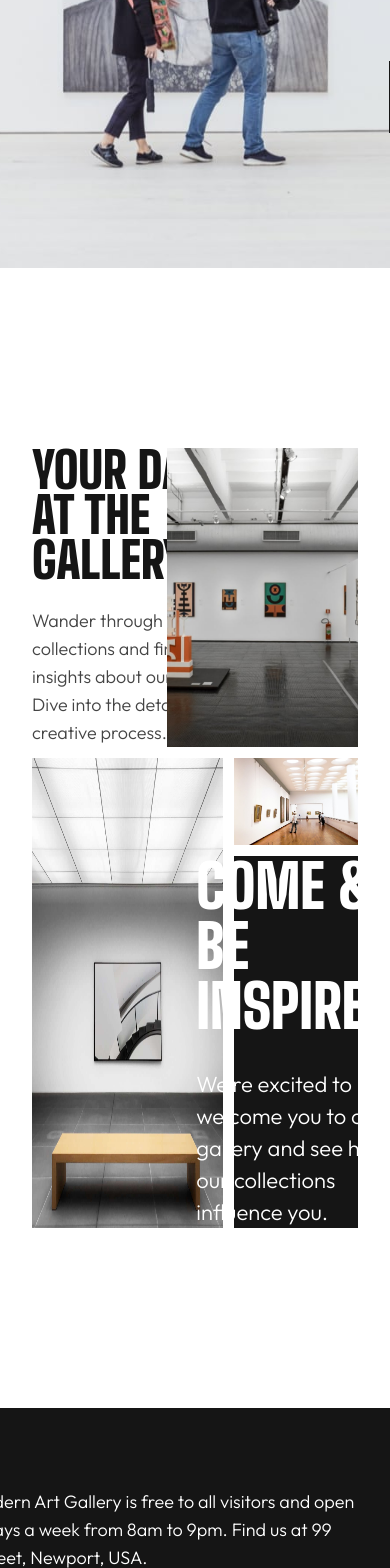
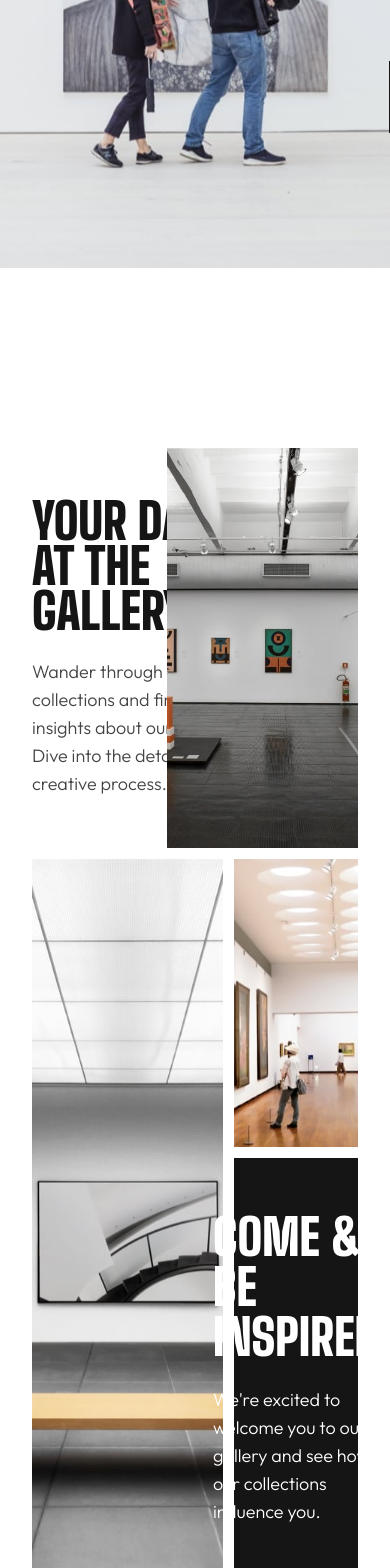
Before and after one commit to AldrinKP/art-gallery, a React (Vite) app: page / in a window 390 px wide. Shown: the part 432-2000 px from the top of the page. Built offline with nearby package versions, Linux system fonts and the light colour scheme.

Commit message:
Added responsive images

```diff
--- a/src/components/home-page/BentoSection.jsx
+++ b/src/components/home-page/BentoSection.jsx
@@ -1,6 +1,12 @@
-import gridImage1 from '../../assets/desktop/image-grid-1@2x.jpg';
-import gridImage2 from '../../assets/desktop/image-grid-2@2x.jpg';
-import gridImage3 from '../../assets/desktop/image-grid-3@2x.jpg';
+import gridImage1Desktop from '../../assets/desktop/image-grid-1@2x.jpg';
+import gridImage1Tablet from '../../assets/tablet/image-grid-1@2x.jpg';
+import gridImage1Mobile from '../../assets/mobile/image-grid-1@2x.jpg';
+import gridImage2Desktop from '../../assets/desktop/image-grid-2@2x.jpg';
+import gridImage2Tablet from '../../assets/tablet/image-grid-2@2x.jpg';
+import gridImage2Mobile from '../../assets/mobile/image-grid-2@2x.jpg';
+import gridImage3Desktop from '../../assets/desktop/image-grid-3@2x.jpg';
+import gridImage3Tablet from '../../assets/tablet/image-grid-3@2x.jpg';
+import gridImage3mobile from '../../assets/mobile/image-grid-3@2x.jpg';
 
 const BentoSection = () => {
 	return (
@@ -16,31 +22,65 @@ const BentoSection = () => {
 						their creative process.
 					</p>
 				</div>
-				<div className="col-span-3 row-span-3">
+				<div className="col-span-3 row-span-3 min-h-[400px]">
+					<picture>
+						<source
+							media="(min-width: 1024px)"
+							srcSet={gridImage1Desktop}
+						/>
+						<source
+							media="(min-width: 640px)"
+							srcSet={gridImage1Tablet}
+						/>
 						<img
-						src={gridImage1}
+							src={gridImage1Mobile}
 							alt="art exhibit 1"
-						className="w-full h-full object-cover"
+							className="w-full h-full object-cover object-center"
 						/>
+					</picture>
 				</div>
-				<div className="col-span-3 row-span-5 flex justify-center">
+				<div className="col-span-3 row-span-5 flex justify-center min-h-[720px]">
+					<picture>
+						<source
+							media="(min-width: 1024px)"
+							srcSet={gridImage2Desktop}
+						/>
+						<source
+							media="(min-width: 640px)"
+							srcSet={gridImage2Tablet}
+						/>
 						<img
-						src={gridImage2}
-						alt="bench in front of an art piece"
+							src={gridImage2Mobile}
+							alt="art exhibit 1"
+							className="w-full h-full object-cover object-center"
 						/>
+					</picture>
 				</div>
-				<div className="col-span-2 row-span-5 flex flex-col justify-center">
+				<div className="col-span-2 row-span-5 flex flex-col justify-center min-h-[313px]">
+					<div className="basis-[40%]">
+						<picture>
+							<source
+								media="(min-width: 1024px)"
+								srcSet={gridImage3Desktop}
+							/>
+							<source
+								media="(min-width: 640px)"
+								srcSet={gridImage3Tablet}
+							/>
 							<img
-						src={gridImage3}
-						alt="People looking at art"
-						className="object-cover"
+								src={gridImage3mobile}
+								alt="art exhibit 1"
+								className="w-full h-full object-cover object-center"
 							/>
+						</picture>
+					</div>
+
 					<div className="flex items-center justify-center flex-auto bg-almost-black lg:mt-8 mt-[11px]">
-						<div className="flex flex-col w-[350px]">
-							<h1 className="font-heading font-black text-size-heading-m leading-line-heading-m text-white mb-8">
+						<div className="flex flex-col lg:w-[350px] lg:px-0 px-6">
+							<h1 className="font-heading font-black lg:text-size-heading-m text-[50px] lg:leading-line-heading-m leading-[50px] text-white lg:mb-8 mb-6">
 								COME & BE INSPIRED
 							</h1>
-							<p className="font-body text-size-body-m leading-line-body-m text-white">
+							<p className="font-body lg:text-size-body-m text-size-body-s lg:leading-line-body-m leading-line-body-s text-white">
 								We&apos;re excited to welcome you to our gallery
 								and see how our collections influence you.
 							</p>
```
Lines whose indentation alone changed are shown as unchanged.
